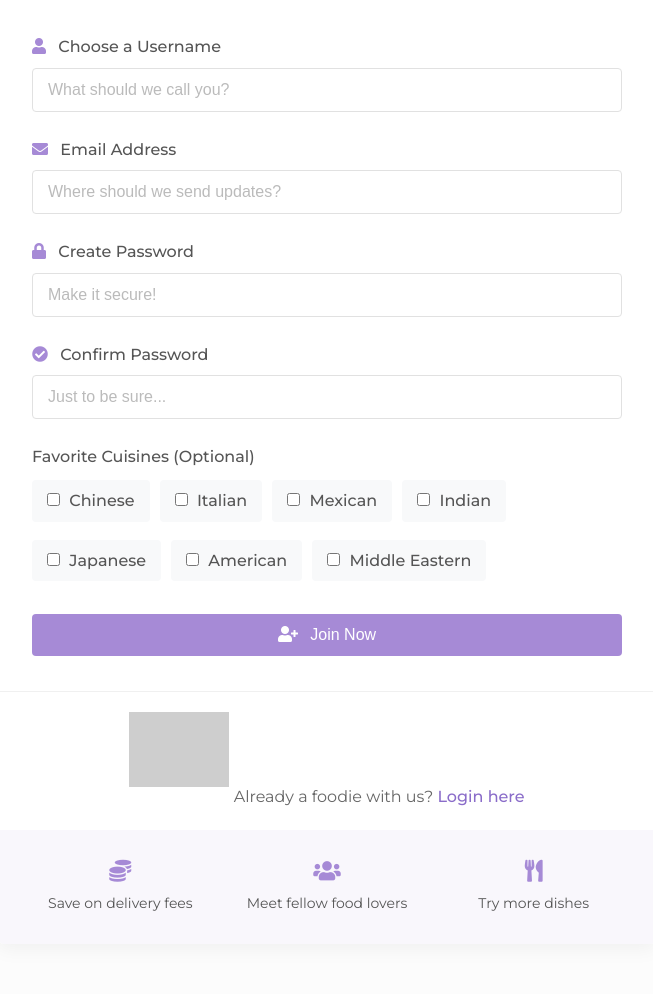
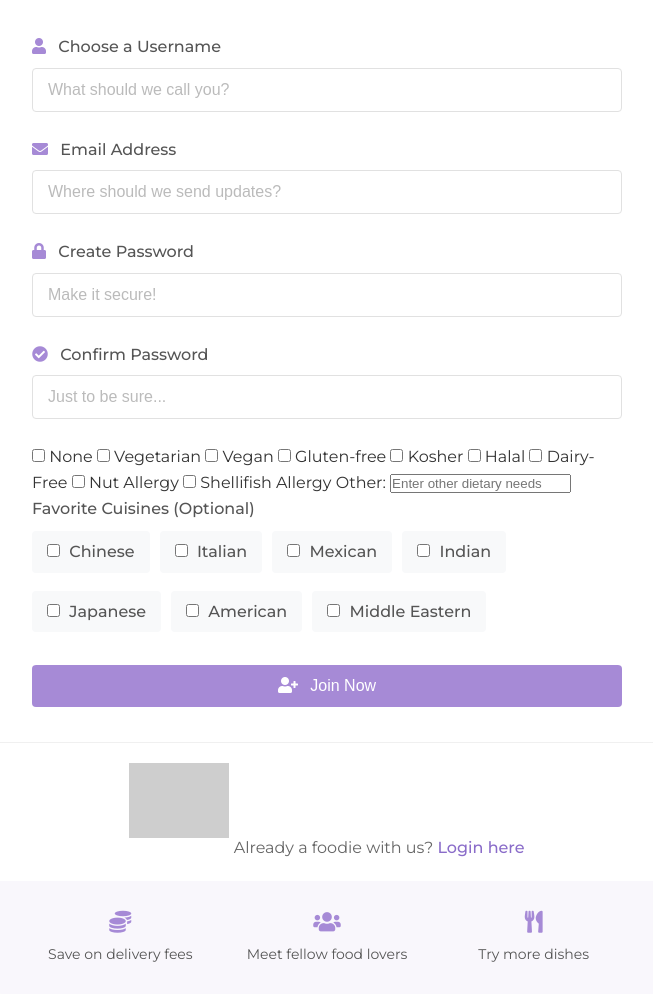
Before and after one commit to Fifi-0321/MealMates_Proj, a Flask app: page /register in a window 1280 px wide. Shown: the part 351-1345 px from the top of the page, without its empty margins (313-966 px from the left). Run offline with Flask 3, Linux system fonts and the light colour scheme; grey boxes are pictures that could not be loaded.

Commit message:
Update register.html

```diff
--- a/templates/register.html
+++ b/templates/register.html
@@ -41,6 +41,43 @@
                 </label>
                 <input type="password" id="confirm_password" name="confirm_password" placeholder="Just to be sure..." required>
             </div>
+
+            <div class="'form-group preference">
+                <label for="dietary_restriction"></label>
+                <div class="restriction_options">
+                    <label class="restriction_checkbox">
+                        <input type="checkbox" name="'restriction" value="None"> None
+                    </label>
+                    <label class="restriction_checkbox">
+                        <input type="checkbox" name="'restriction" value="Vegetarian"> Vegetarian
+                    </label>
+                    <label class="restriction_checkbox">
+                        <input type="checkbox" name="'restriction" value="Vegan"> Vegan
+                    </label>
+                    <label class="restriction_checkbox">
+                        <input type="checkbox" name="'restriction" value="Gluten-free"> Gluten-free
+                    </label>
+                    <label class="restriction_checkbox">
+                        <input type="checkbox" name="'restriction" value="Kosher"> Kosher
+                    </label>
+                    <label class="restriction_checkbox">
+                        <input type="checkbox" name="'restriction" value="Halal"> Halal
+                    </label>
+                    <label class="restriction_checkbox">
+                        <input type="checkbox" name="'restriction" value="Dairy-Free"> Dairy-Free
+                    </label>
+                    <label class="restriction_checkbox">
+                        <input type="checkbox" name="'restriction" value="Nut Allergy"> Nut Allergy
+                    </label>
+                    <label class="restriction_checkbox">
+                        <input type="checkbox" name="'restriction" value="Shellfish Allergy"> Shellifish Allergy
+                    </label>
+                    <label class="restriction_checkbox">
+                        Other: <input type="text" name="other_restriction" placeholder="Enter other dietary needs">
+                    </label>
+                </div>
+            </div>
+
 
             <div class="form-group preference">
                 <label>Favorite Cuisines (Optional)</label>
```
